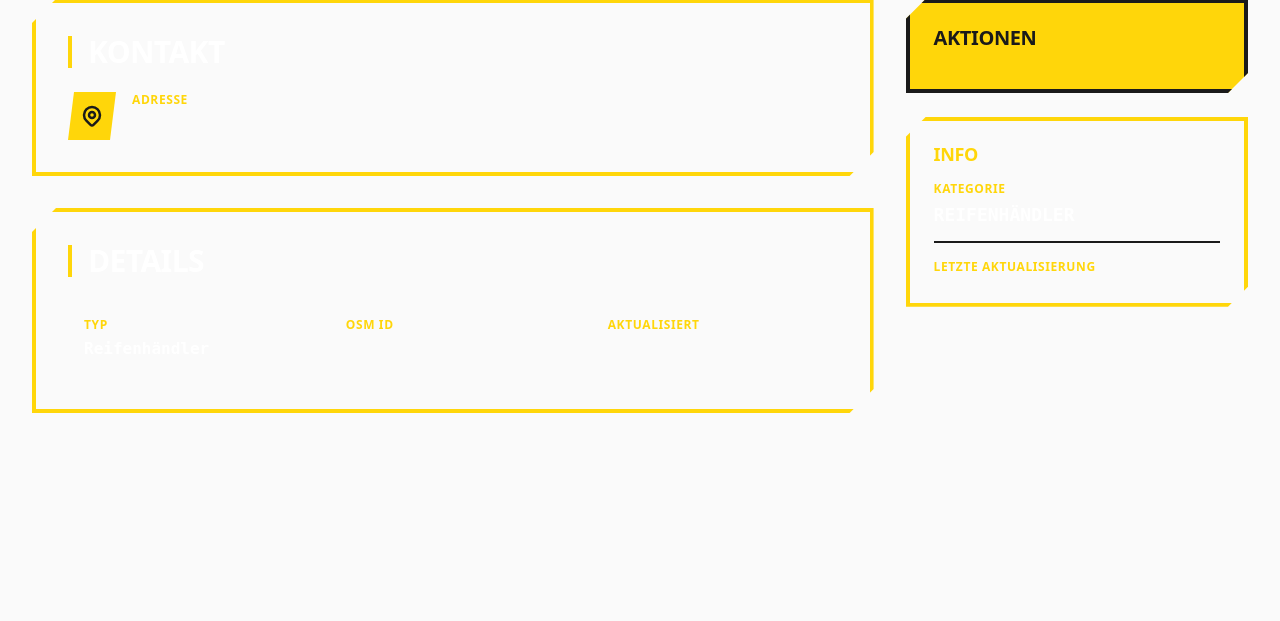
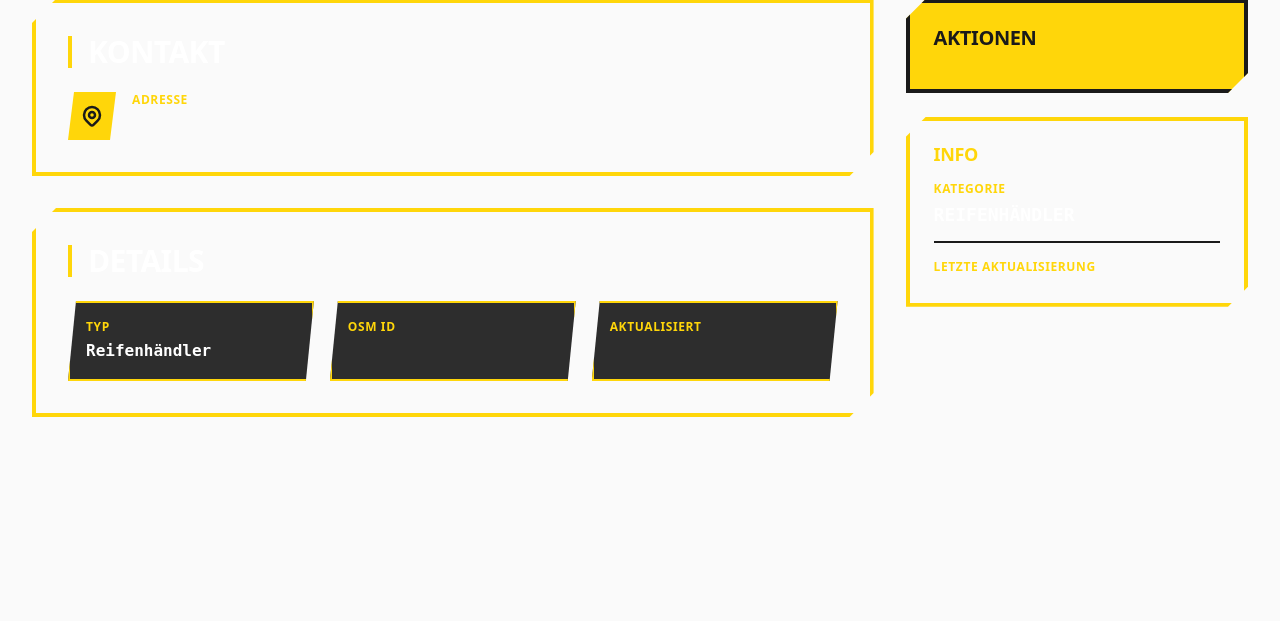
Before and after one commit to stevenx/werkstatt-de, a Laravel app: template resources/views/locations/show.blade.php in a window 1280 px wide. Shown: the part 461-1082 px from the top of the page. Run offline with Laravel 12, Linux system fonts and the light colour scheme; the template is opened without the code that fills it, so the values that code supplies are empty; style sheets or scripts are compiled from the project's sources; some libraries are stand-ins or nearby versions.

Commit message:
Improve contrast on technical info boxes
- Change background from charcoal-900 to charcoal-800 for better differentiation
- Add yellow borders to technical info boxes to make them stand out
- Fixes white-on-white visual issues where boxes blended with parent card

🤖 Generated with [Claude Code](https://claude.com/claude-code)

Co-Authored-By: Claude Sonnet 4.5 <noreply@anthropic.com>

```diff
--- a/resources/views/locations/show.blade.php
+++ b/resources/views/locations/show.blade.php
@@ -188,17 +188,17 @@
 
                     {{-- Technical Info --}}
                     <div class="grid grid-cols-2 md:grid-cols-3 gap-4">
-                        <div class="bg-charcoal-900 p-4" style="clip-path: polygon(8px 0, 100% 0, calc(100% - 8px) 100%, 0 100%);">
+                        <div class="bg-charcoal-800 border-2 border-yellow-500 p-4" style="clip-path: polygon(8px 0, 100% 0, calc(100% - 8px) 100%, 0 100%);">
                             <p class="text-yellow-500 text-xs font-bold uppercase tracking-wider mb-1" style="font-family: var(--font-display);">Typ</p>
                             <p class="text-white font-bold" style="font-family: var(--font-mono);">
                                 {{ $location->type === 'workshop' ? 'Werkstatt' : ($location->type === 'tuv' ? 'TÜV' : 'Reifenhändler') }}
                             </p>
                         </div>
-                        <div class="bg-charcoal-900 p-4" style="clip-path: polygon(8px 0, 100% 0, calc(100% - 8px) 100%, 0 100%);">
+                        <div class="bg-charcoal-800 border-2 border-yellow-500 p-4" style="clip-path: polygon(8px 0, 100% 0, calc(100% - 8px) 100%, 0 100%);">
                             <p class="text-yellow-500 text-xs font-bold uppercase tracking-wider mb-1" style="font-family: var(--font-display);">OSM ID</p>
                             <p class="text-white font-bold" style="font-family: var(--font-mono);">{{ $location->osm_id }}</p>
                         </div>
-                        <div class="bg-charcoal-900 p-4" style="clip-path: polygon(8px 0, 100% 0, calc(100% - 8px) 100%, 0 100%);">
+                        <div class="bg-charcoal-800 border-2 border-yellow-500 p-4" style="clip-path: polygon(8px 0, 100% 0, calc(100% - 8px) 100%, 0 100%);">
                             <p class="text-yellow-500 text-xs font-bold uppercase tracking-wider mb-1" style="font-family: var(--font-display);">Aktualisiert</p>
                             <p class="text-white font-bold" style="font-family: var(--font-mono);">{{ $location->updated_at->format('d.m.Y') }}</p>
                         </div>
```
